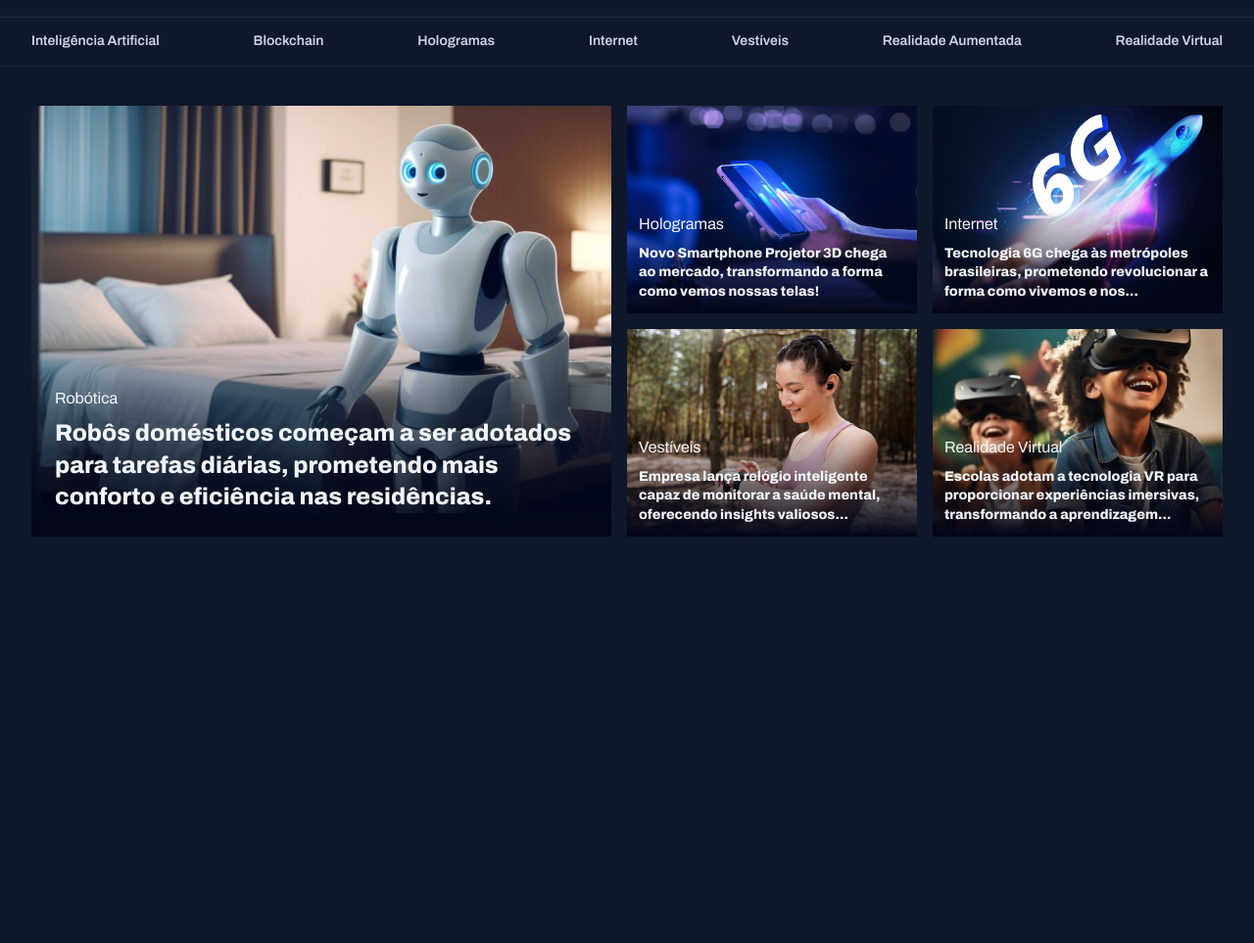
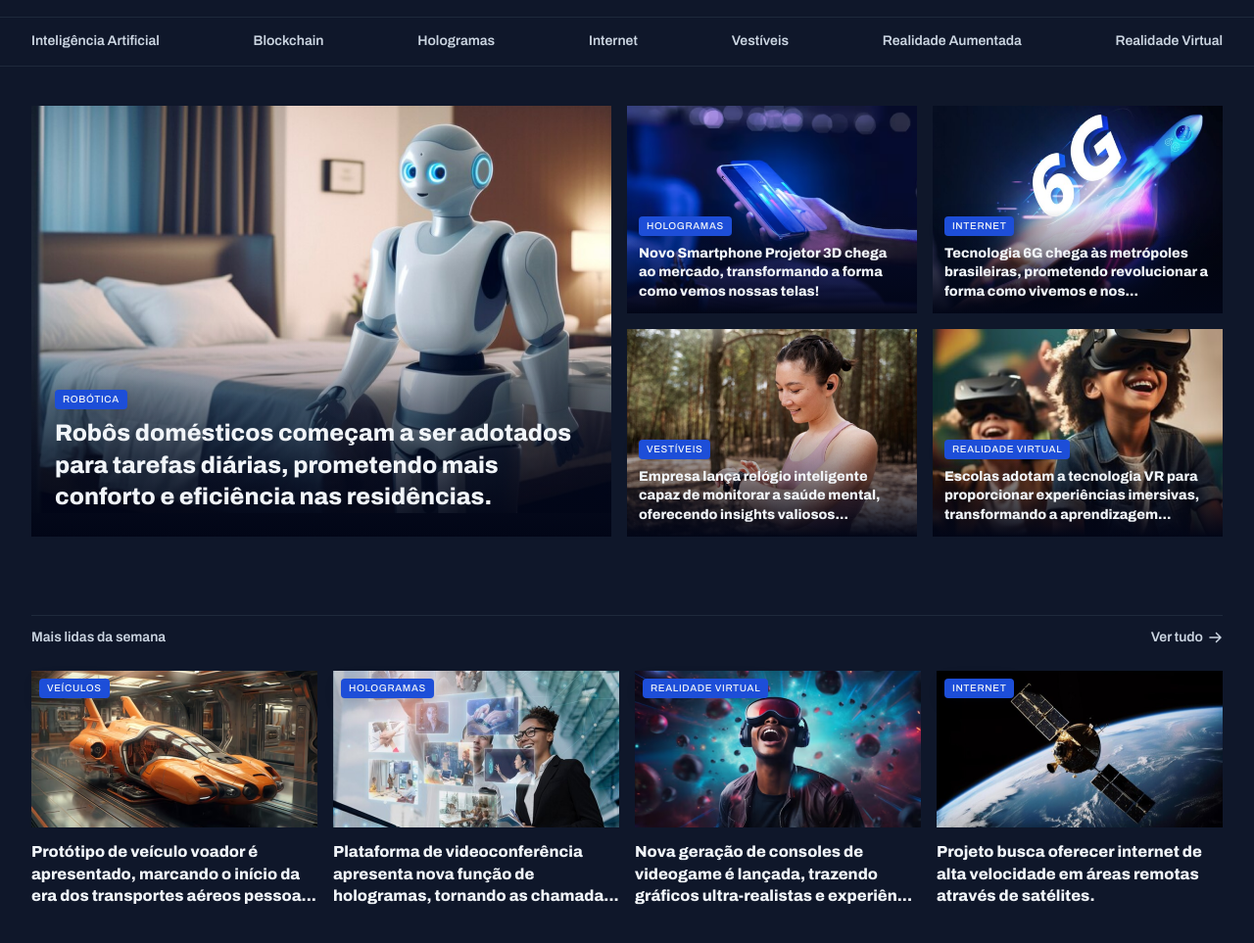
Before and after one commit to arturtinoco/pagina-de-noticias, a plain HTML site: page index.html in a window 1280 px wide. Shown: the part 61-1024 px from the top of the page at 98% size. Before the commit the page ends 809 px from the top, so only its background shows below. Drawn offline with Linux system fonts and the light colour scheme.

Commit message:
Add Weekly Popular News section
- Add navigation header
- Add content: images, text
- Add section style similarly to previous article-card format
- Add single-row grid positioning for article-cards
- Add tags for each article-card

```diff
--- a/index.html
+++ b/index.html
@@ -94,6 +94,50 @@
                 </figure>
             </div>
         </section>
+
+        <section id="weekly-pop" class="grid">
+            <header class="grid grid-col">
+                <h3 class="heading-span">Mais lidas da semana</h3>
+                <a href="#" class="grid grid-col">
+                    Ver tudo
+                    <span></span>
+                </a>
+            </header>
+
+            <div class="grid grid-col gap1rem">
+                <figure>
+                    <span class="tag">Veículos</span>
+                    <img src="assets/images/Image 06.png" alt="">
+                    <h2 class="text-xl">
+                        Protótipo de veículo voador é apresentado, marcando o início da era dos transportes aéreos pessoa...
+                    </h2>
+                </figure>
+
+                <figure>
+                    <span class="tag">Hologramas</span>
+                    <img src="assets/images/Image 07.png" alt="">
+                    <h2 class="text-xl">
+                        Plataforma de videoconferência apresenta nova função de hologramas, tornando as chamada...
+                    </h2>
+                </figure>
+
+                <figure>
+                    <span class="tag">Realidade virtual</span>
+                    <img src="assets/images/Image 08.png" alt="">
+                    <h2 class="text-xl">
+                        Nova geração de consoles de videogame é lançada, trazendo gráficos ultra-realistas e experiên...
+                    </h2>
+                </figure>
+
+                <figure>
+                    <span class="tag">Internet</span>
+                    <img src="assets/images/Image 09.png" alt="">
+                    <h2 class="text-xl">
+                        Projeto busca oferecer internet de alta velocidade em áreas remotas através de satélites.
+                    </h2>
+                </figure>
+            </div>
+        </section>
     </main>
 </body>
 </html>
--- a/styles/global.css
+++ b/styles/global.css
@@ -61,3 +61,15 @@ main {
 img {
     width: 100%;
 }
+
+.tag {
+    display: inline-block;
+    background-color: var(--brand-color-dark);
+    color: var(--text-color-primary);
+    font: 500 0.625rem/1.2 var(--font-family);
+    letter-spacing: 0.04rem;
+    text-transform: uppercase;
+    padding: .25rem .5rem;
+    border-radius: .25rem;
+    box-shadow: 0rem .25rem 1rem rgba(2, 6, 23, 0.25);
+}
--- a/styles/sections.css
+++ b/styles/sections.css
@@ -1,3 +1,27 @@
+section header {
+    align-items: start;
+    align-self: start;
+    color: var(--text-color-secondary);
+    border-top: 1px solid var(--stroke-color);
+    padding-top: .75rem;
+
+    a {
+        justify-content: end;
+        align-items: center;
+        gap: .25rem;
+
+        span {
+            background-image: url(../assets/icons/ArrowRight.svg);
+            width: 1rem;
+            height: 1rem;
+        }
+
+        &:hover span {
+            background-image: url(../assets/icons/ArrowRightHover.svg);
+        }
+    }
+}
+
 #spotlight {
     grid-area: spotlight;
     img {
@@ -34,3 +58,31 @@
     }
 
 }
+
+#weekly-pop {
+    grid-area: weekly-pop;
+    gap: 1.5rem;
+    padding-bottom: 1.5rem;
+
+    &>div {
+        grid-template-columns: repeat(4, 18.25rem);
+    }
+
+    img {
+        height: 10rem;
+    }
+
+    figure {
+        position: relative;
+    }
+
+    .tag {
+        position: absolute;
+        left: .5rem;
+        top: .5rem;
+    }
+
+    h2 {
+        margin-top: .5rem;
+    }
+}
```
